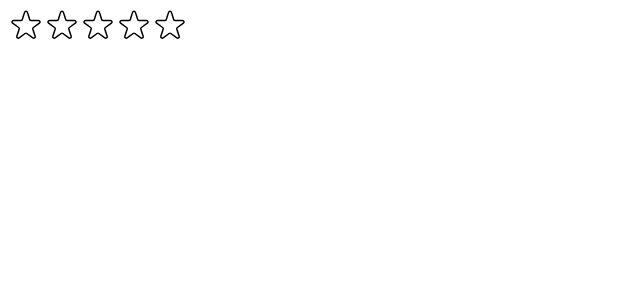
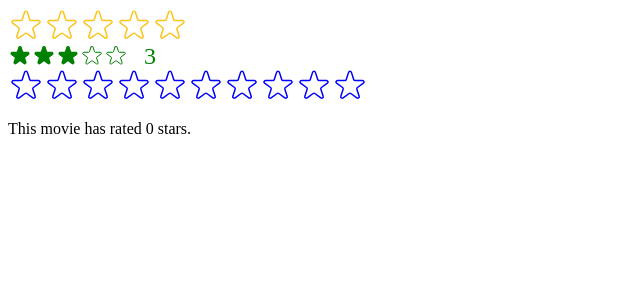
Before and after one commit to BarnoMamadzhanova/7-usepopcorn, a React (Create React App) app: page / in a window 1280 px wide. Shown: the top 300 px of the page, without its empty margins (0-640 px from the left). Built offline with nearby package versions, Linux system fonts and the light colour scheme.

Commit message:
improving reusability with props

```diff
--- a/src/StarRating.js
+++ b/src/StarRating.js
@@ -10,21 +10,32 @@
   display: "flex",
 };
 
-const textStyle = {
-  lineHeight: "1",
-  margin: "0",
-};
-
-export default function StarRating({ maxRating = 5 }) {
-  const [rating, setRating] = useState(0);
+export default function StarRating({
+  maxRating = 5,
+  color = "#fcc419",
+  size = 36,
+  className = "",
+  messages = [],
+  defaultRating = 0,
+  onSetRating,
+}) {
+  const [rating, setRating] = useState(defaultRating);
   const [temporaryRating, setTemporaryRating] = useState(0);
 
   function handleRating(rating) {
     setRating(rating);
+    onSetRating(rating);
   }
 
+  const textStyle = {
+    lineHeight: "1",
+    margin: "0",
+    color,
+    fontSize: `${size}px`,
+  };
+
   return (
-    <div style={containerStyle}>
+    <div style={containerStyle} className={className}>
       <div style={starContainer}>
         {Array.from({ length: maxRating }, (_, i) => (
           <Star
@@ -33,22 +44,28 @@
             onRate={() => handleRating(i + 1)}
             onHoverIn={() => setTemporaryRating(i + 1)}
             onHoverOut={() => setTemporaryRating(0)}
+            color={color}
+            size={size}
           />
         ))}
       </div>
-      <p style={textStyle}>{temporaryRating || rating || ""}</p>
+      <p style={textStyle}>
+        {messages.length === maxRating
+          ? messages[temporaryRating ? temporaryRating - 1 : rating - 1]
+          : temporaryRating || rating || ""}
+      </p>
     </div>
   );
 }
 
-const starStyle = {
-  width: "36px",
-  height: "36px",
-  display: "block",
-  cursor: "pointer",
-};
+function Star({ onRate, full, onHoverIn, onHoverOut, color, size }) {
+  const starStyle = {
+    width: `${size}px`,
+    height: `${size}px`,
+    display: "block",
+    cursor: "pointer",
+  };
 
-function Star({ onRate, full, onHoverIn, onHoverOut }) {
   return (
     <span
       role="button"
@@ -61,8 +78,8 @@
         <svg
           xmlns="http://www.w3.org/2000/svg"
           viewBox="0 0 20 20"
-          fill="#000"
-          stroke="#000"
+          fill={color}
+          stroke={color}
         >
           <path d="M9.049 2.927c.3-.921 1.603-.921 1.902 0l1.07 3.292a1 1 0 00.95.69h3.462c.969 0 1.371 1.24.588 1.81l-2.8 2.034a1 1 0 00-.364 1.118l1.07 3.292c.3.921-.755 1.688-1.54 1.118l-2.8-2.034a1 1 0 00-1.175 0l-2.8 2.034c-.784.57-1.838-.197-1.539-1.118l1.07-3.292a1 1 0 00-.364-1.118L2.98 8.72c-.783-.57-.38-1.81.588-1.81h3.461a1 1 0 00.951-.69l1.07-3.292z" />
         </svg>
@@ -71,7 +88,7 @@
           xmlns="http://www.w3.org/2000/svg"
           fill="none"
           viewBox="0 0 24 24"
-          stroke="#000"
+          stroke={color}
         >
           <path
             strokeLinecap="round"
--- a/src/index.js
+++ b/src/index.js
@@ -1,13 +1,29 @@
-import React from "react";
+import React, { useState } from "react";
 import ReactDOM from "react-dom/client";
 // import "./index.css";
 // import App from "./App";
 import StarRating from "./StarRating";
 
+function Test() {
+  const [movieRating, setMovieRating] = useState(0);
+
+  return (
+    <div>
+      <StarRating color="blue" maxRating={10} onSetRating={setMovieRating} />
+      <p>This movie has rated {movieRating} stars.</p>
+    </div>
+  );
+}
+
 const root = ReactDOM.createRoot(document.getElementById("root"));
 root.render(
   <React.StrictMode>
     {/* <App /> */}
-    <StarRating maxRating={5} />
+    <StarRating
+      maxRating={5}
+      messages={["Terrible", "Bad", "Okay", "Good", "Great"]}
+    />
+    <StarRating size={24} color="green" className="test" defaultRating={3} />
+    <Test />
   </React.StrictMode>
 );
```
